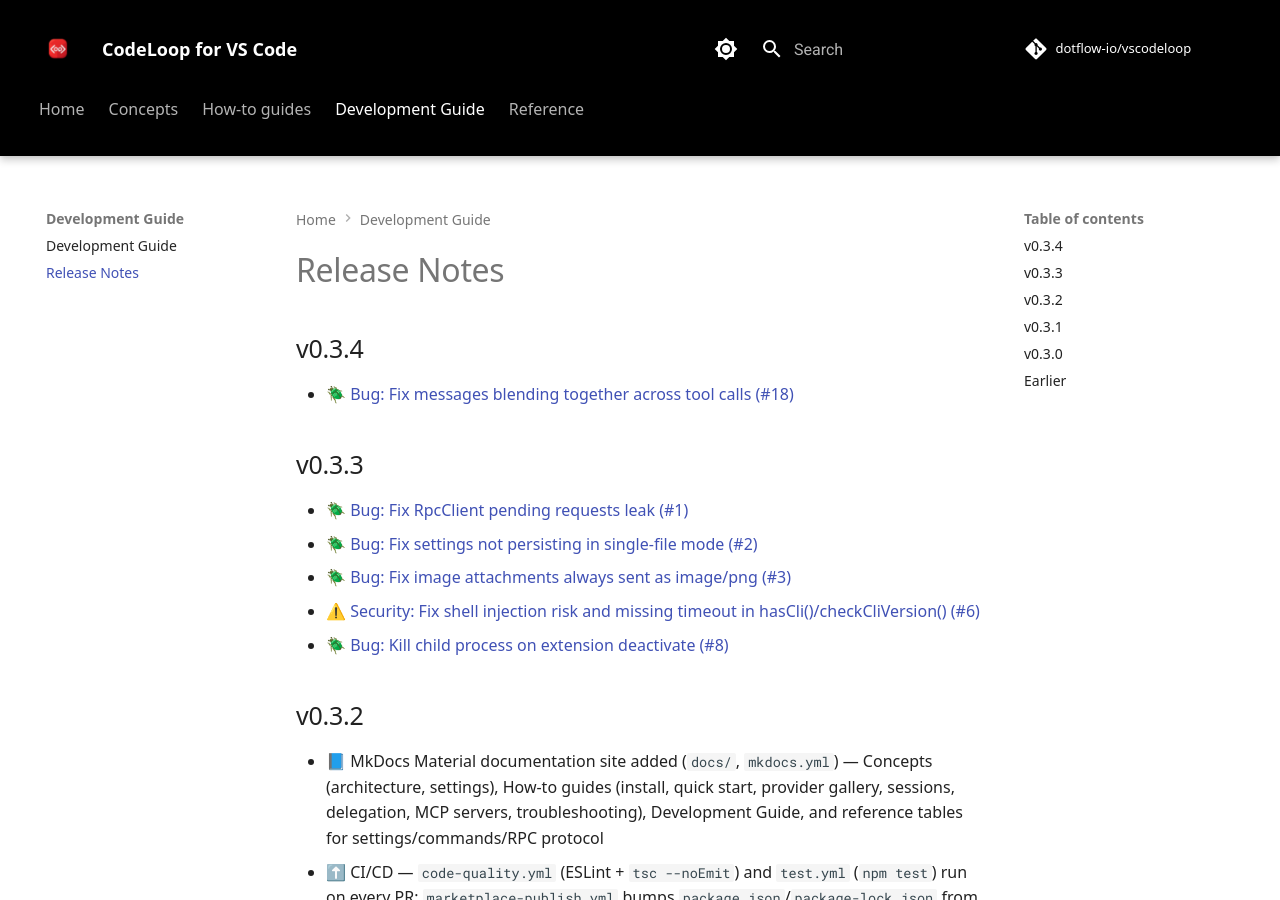
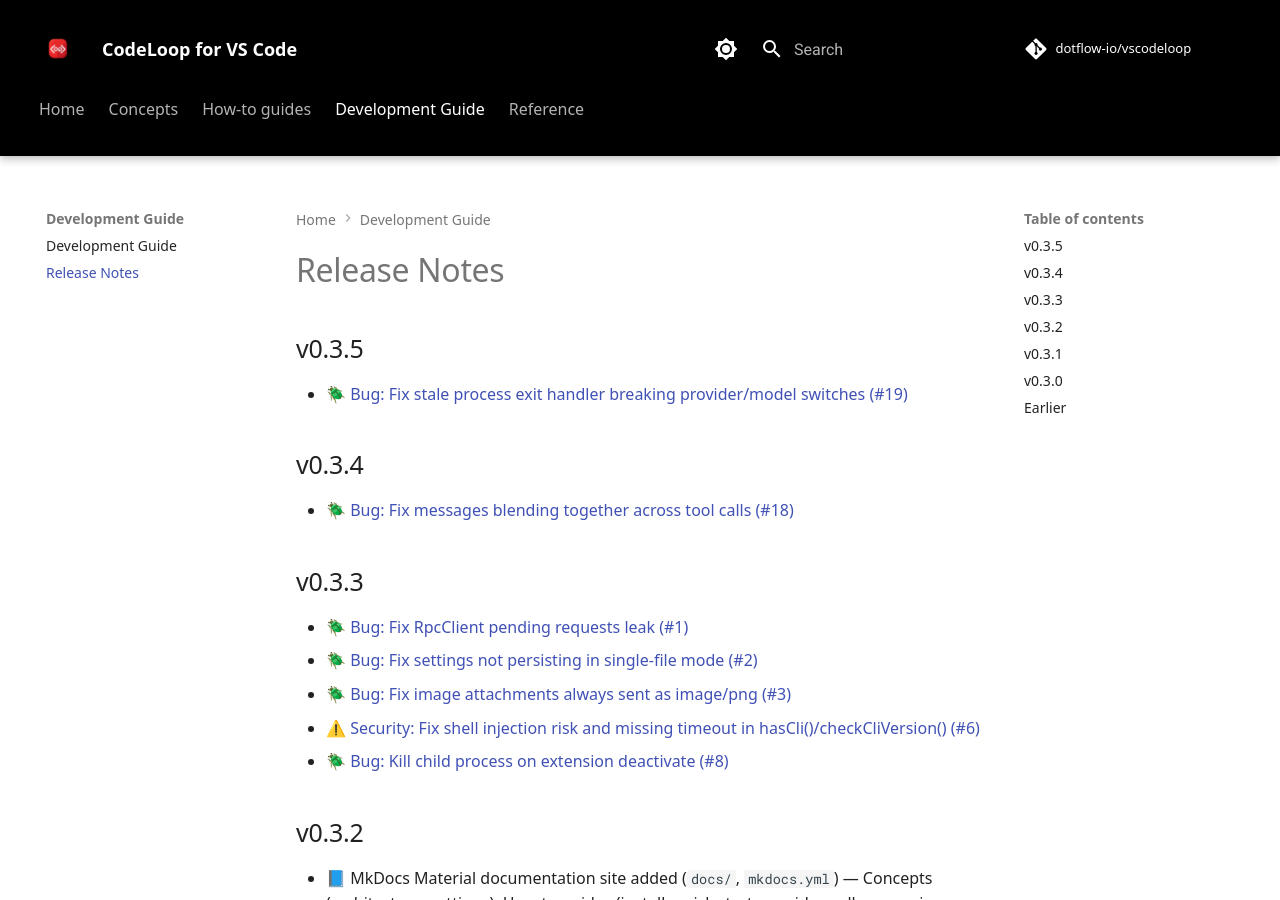
Before and after one commit to dotflow-io/vscodeloop, an MkDocs documentation site: the page built from docs/nav/development/release-notes.md, in a window 1280 px wide and 900 px high. Built offline with MkDocs 1.6.1 and Material for MkDocs 9.7.7, drawn with Linux system fonts in a browser that asks for light colours; comment, search, counter and statistics services are not loaded.

Commit message:
📦 NPM: Bump version to 0.3.5

```diff
--- a/docs/nav/development/release-notes.md
+++ b/docs/nav/development/release-notes.md
@@ -1,4 +1,8 @@
 # Release Notes
+
+## v0.3.5
+
+- [🪲 Bug: Fix stale process exit handler breaking provider/model switches (#19)](https://github.com/dotflow-io/vscodeloop/pull/20)
 
 ## v0.3.4
 
--- a/package.json
+++ b/package.json
@@ -2,7 +2,7 @@
   "name": "pycodeloop",
   "displayName": "CodeLoop — AI Coding Agent",
   "description": "Agentic AI coding assistant in your VS Code sidebar — chat with Anthropic Claude, OpenAI, Gemini, Grok, Groq, AWS Bedrock, Moonshot Kimi, DeepSeek, Together AI Llama, Alibaba Qwen, NVIDIA NIM, or a local Ollama/LM Studio model to read, edit, and run code in your workspace.",
-  "version": "0.3.4",
+  "version": "0.3.5",
   "publisher": "fernandocelmer",
   "repository": {
     "type": "git",
```
Also changed, not shown: 1 other file.
